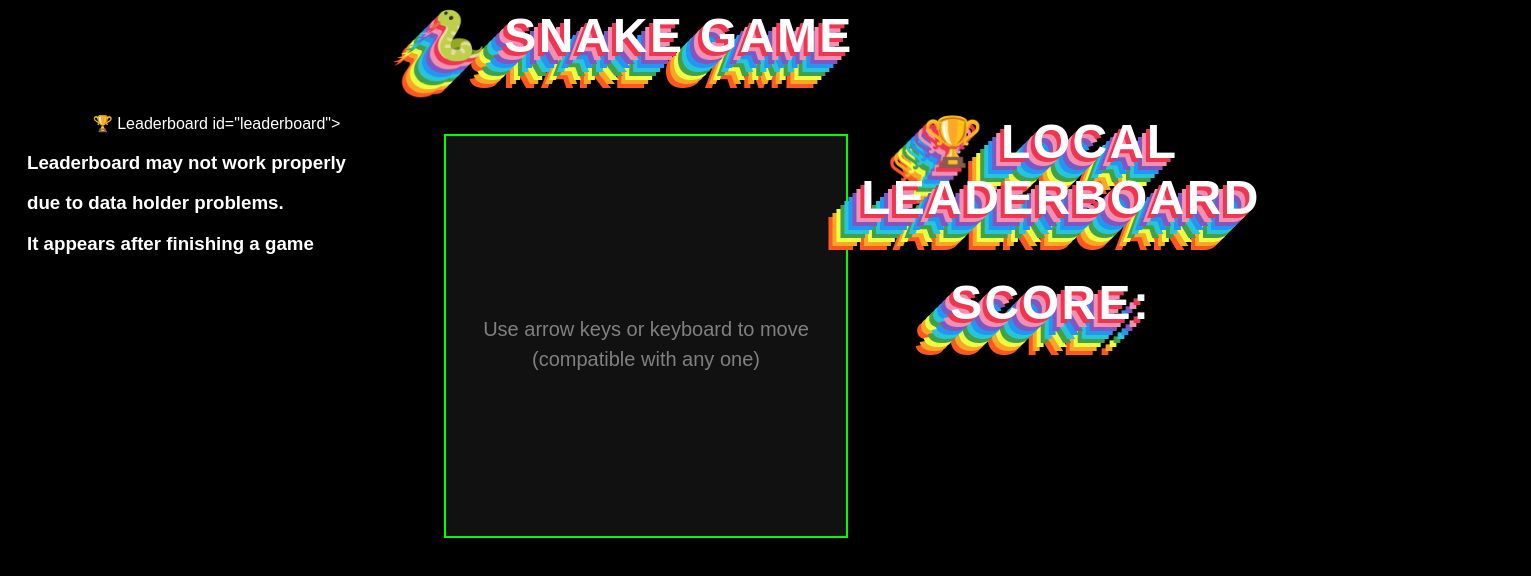
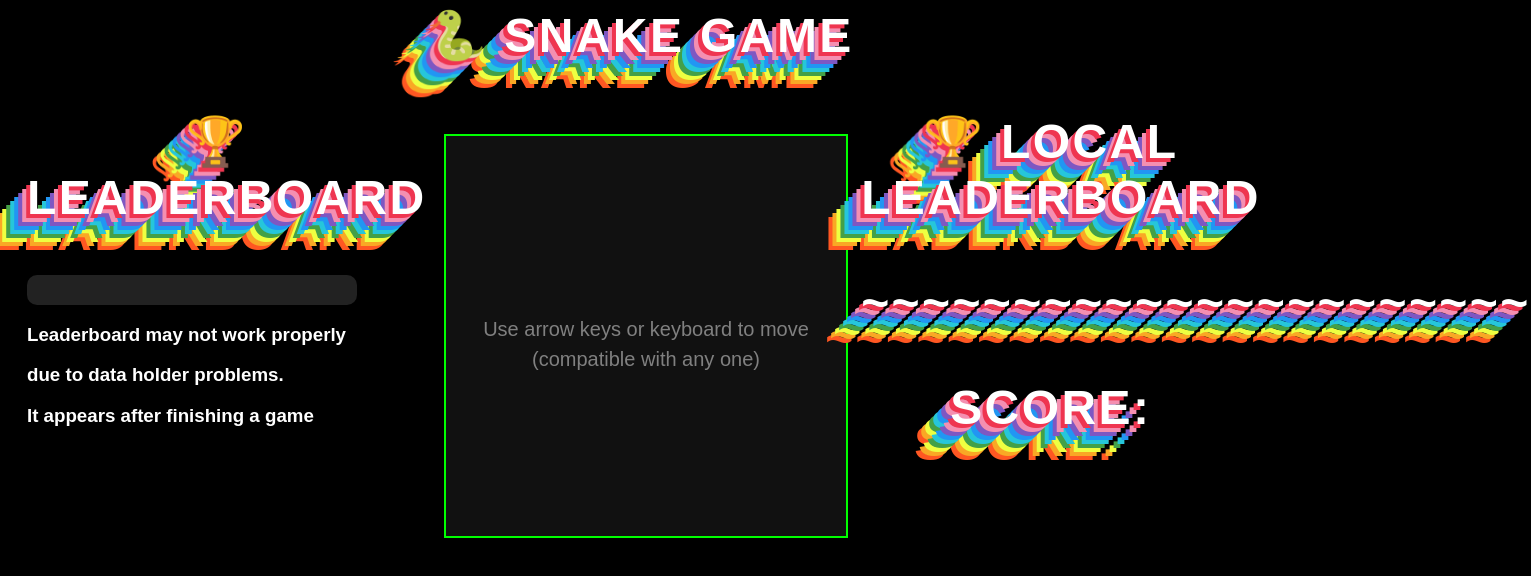
Before and after one commit to pizzasdu83/snake, a website: page index.html in a window 1280 px wide. Shown: the whole page, 1531 px wide, since content can reach past the window. Drawn offline with Linux system fonts and the light colour scheme.

Commit message:
Update index.html

```diff
--- a/index.html
+++ b/index.html
@@ -133,7 +133,8 @@
   <h2>🐍 Snake Game</h2>
   </header>
   <section>
-  <div style="width: 600px; display: table-cell;" <h2>🏆 Leaderboard</h2> id="leaderboard"></div>
+  <h2>🏆 Leaderboard</h2>
+  <div style="width: 600px; display: table-cell;"id="leaderboard"></div>
   <h3>Leaderboard may not work properly</h3>
   <h3>due to data holder problems.</h3>
   <h3>It appears after finishing a game</h3>
@@ -151,7 +152,8 @@
   -->
   </section>
   <section>
-  <div id="lleaderboard"></div>
+  <h2>🏆 Local Leaderboard</h2>
+  <div style="width: 600px; display: table-cell;"id="lleaderboard"></div>
   <h2>Score: <span id="myText"></span></h2>
   <section>
   <script type="module">
@@ -186,7 +188,7 @@
       const q = query(scoresCol, orderBy("score", "desc"), limit(5));
       const querySnapshot = await getDocs(q);
 
-      leaderboard.innerHTML = "<h2>~~~~~~~~~~~~~</h2><ul>" +
+      leaderboard.innerHTML = "<h2>~~~~~~~~~~~~~~~~~~~~~~~~~</h2><ul>" +
         querySnapshot.docs.map(doc => {
           const data = doc.data();
           return `<li>${data.name}: ${data.score}</li>`;
@@ -345,7 +347,7 @@
     function renderLeaderboardLocale() {
       const scores = JSON.parse(localStorage.getItem("lleaderboard") || "[]");
       const container = document.getElementById("lleaderboard");
-      container.innerHTML = "<h2>🏆 Local Leaderboard</h2>" +
+      container.innerHTML = "<h2>~~~~~~~~~~~~~~~~~~~~~~</h2>" +
           scores.map(s => `<div>${s.name} : ${s.score}</div>`).join("");
 	}
 
```
